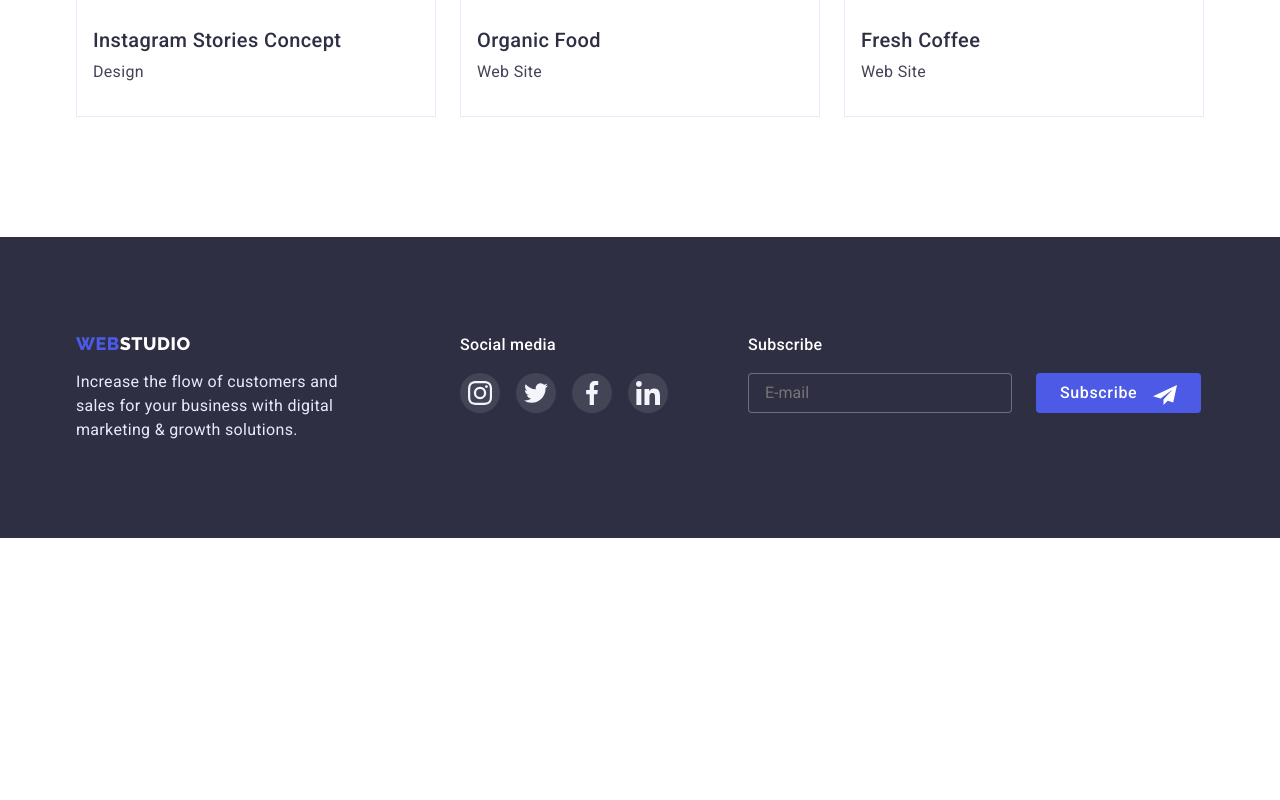
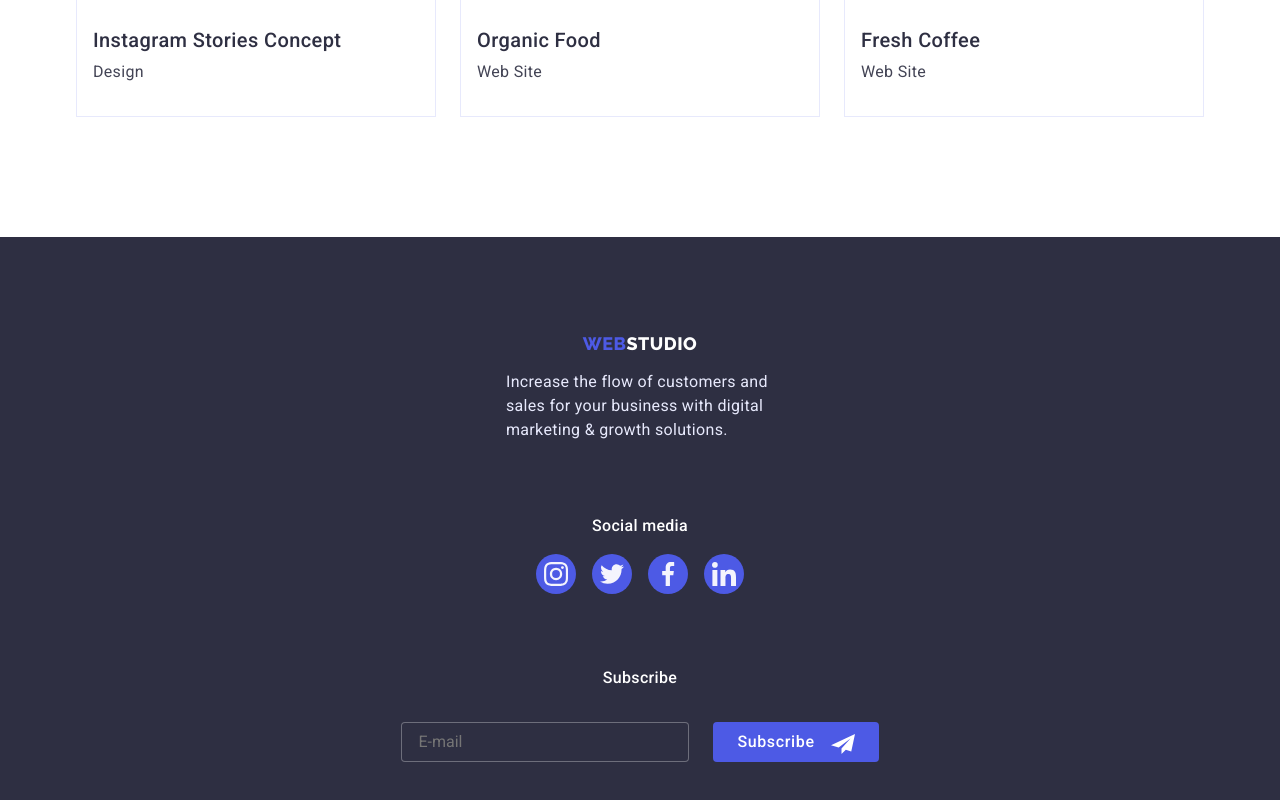
Before and after one commit to KristinaLevchenko/goit-markup-hw-07-K, a plain HTML site: page portfolio.html in a window 1280 px wide. Shown: the part 1533-2333 px from the top of the page. Before the commit the page ends 2071 px from the top, so only its background shows below. Drawn offline with nearby package versions, Linux system fonts and the light colour scheme.

Commit message:
111111111

```diff
--- a/css/desktop.css
+++ b/css/desktop.css
@@ -1,4 +1,9 @@
 @media screen and (min-width: 1200px) {
+
+    .adress-heder{
+        flex-direction: row;
+            gap: 40px;
+    }
     .container {
         max-width: 1158px;
     }
--- a/css/styles.css
+++ b/css/styles.css
@@ -466,7 +466,7 @@ border-color: var(--focus-btn-color);
 .mob-soc-icon {}
 
 
-.adress{
+.adress-heder{
     display: none;
 }
 
@@ -546,8 +546,8 @@ transition: transform 250ms cubic-bezier(0.4, 0, 0.2, 1);
     color: var(--second-title-color);
     transition: color 250ms cubic-bezier(0.4, 0, 0.2, 1);
     display: block;
-        padding-top: 24px;
-        padding-bottom: 24px;
+        /* padding-top: 24px;
+        padding-bottom: 24px; */
 
 }
 .header-tel:hover, .header-tel:focus{
@@ -848,7 +848,16 @@ background-color: var(--focus-btn-color);
         letter-spacing: 0.03em;
         color: var(--mein-title-color);
         text-transform: uppercase;
-        margin-bottom: 16px;
+
+}
+.footer-logo{
+    width: 268px;
+        margin: 0 auto;
+        display: flex;
+        gap: 16px;
+        flex-direction: column;
+        align-items: center;
+        margin-bottom: 72px;
 }
 
 .caption-pre {
@@ -863,13 +872,13 @@ background-color: var(--focus-btn-color);
         line-height: 1.5;
         letter-spacing: 0.02em;
         color: var(--third-title-color);
-        max-width: 264px;
-        margin-top: 16px;
+        max-width: 268px;
+
 
 }
 
 .foot-container{
-    display: flex;
+    /* display: flex; */
 }
 
 .foot-logo{
@@ -879,7 +888,12 @@ background-color: var(--focus-btn-color);
 
 
 .footer-social{
- margin-left: 120px;
+ margin: 0 auto;
+    display: flex;
+    gap: 16px;
+    flex-direction: column;
+    align-items: center;
+    margin-bottom: 72px;
     width: 208px;
 }
 
@@ -889,7 +903,7 @@ background-color: var(--focus-btn-color);
     line-height: 1.5;
     letter-spacing: 0.02em;
     color: #FFFFFF;
-    margin-bottom: 16px;
+
 }
 
 .footer-soc {
@@ -909,7 +923,8 @@ background-color: var(--focus-btn-color);
         justify-content: center;
         align-items: center;
         border-radius: 50%;
-        background-color: rgba(255, 255, 255, 0.1);
+        /* background-color: rgba(255, 255, 255, 0.1); */
+        background-color: var(--mein-btn-color) ;
         transition: background-color 250ms cubic-bezier(0.4, 0, 0.2, 1);
 }
 
@@ -919,7 +934,10 @@ background-color: var(--focus-btn-color);
 }
 
 .footer-form {
-    margin-left: 80px;
+    display: flex;
+        flex-direction: column;
+        align-items: center;
+        gap: 16px;
 }
 
 .footer-input-text {
@@ -939,7 +957,7 @@ background-color: var(--focus-btn-color);
 }
 
 .footer-email{
-    width: 264px;
+    width: 288px;
     height: 40px;
     padding-left: 16px;
     color: rgba(255, 255, 255, 0.6);
```
Also changed, not shown: css/tablet.css (+17 -4 lines), index.html (+5 -5 lines).
